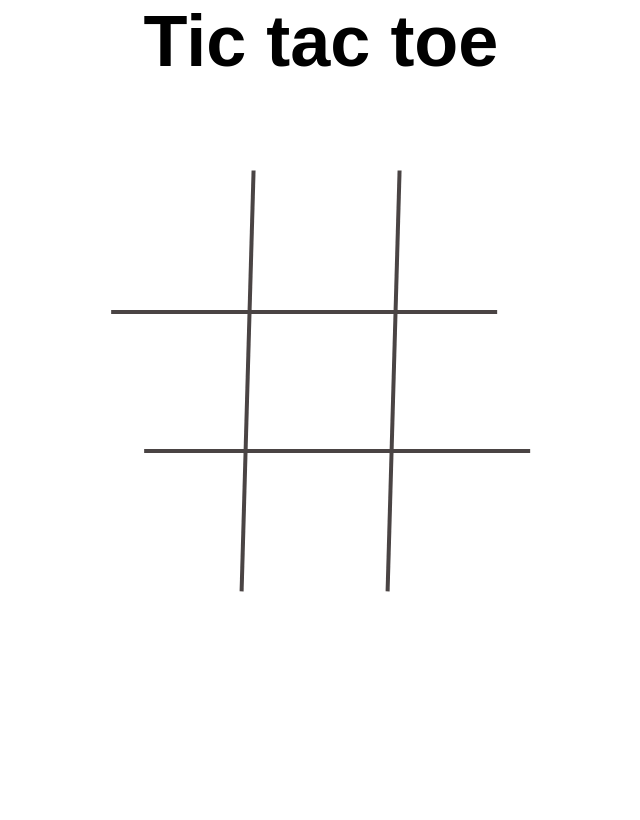
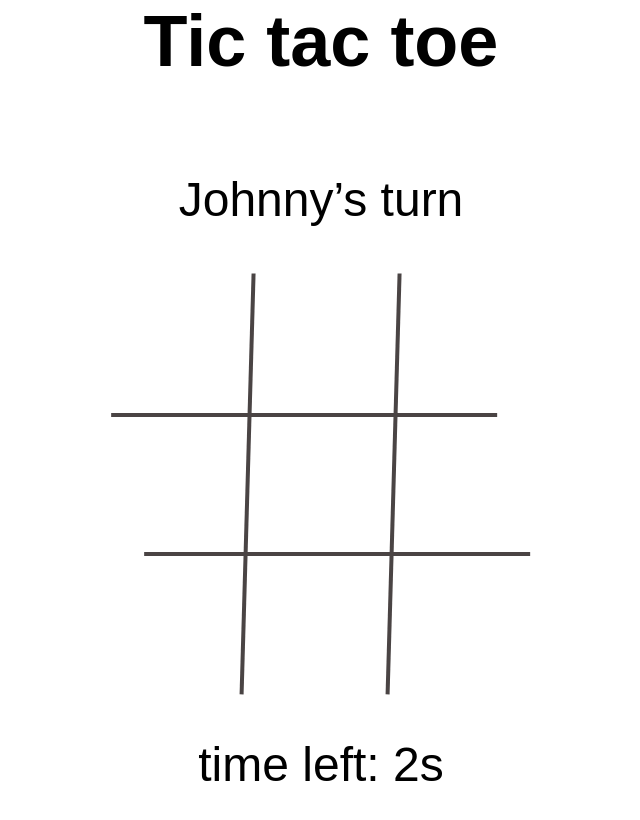
Before and after one commit to voromahery/tic-tac-toe, a React (Create React App) app: page / in a window 1280 px wide. Shown: the top 820 px of the page, without its empty margins (319-959 px from the left). Built offline with nearby package versions, Linux system fonts and the light colour scheme.

Commit message:
Aligns texts on the center

```diff
--- a/src/App.css
+++ b/src/App.css
@@ -16,7 +16,7 @@ button, .cell {
   cursor: pointer;
 }
 
-.board, input {
+.board, input, .started-wrapper {
   font-size: 48px;
 }
 
@@ -79,6 +79,10 @@ button, .cell {
   margin-bottom: 47px;
   margin-top: 31.32px;
  }
+
+.started-wrapper {
+  text-align: center;
+}
 
  .board-container {
   position: relative;
--- a/src/pages/StartedGame.tsx
+++ b/src/pages/StartedGame.tsx
@@ -8,7 +8,9 @@ import React from "react";
 
 export default function StartedGame(){
     return(
-        <div className='board-container'>
+<div className='started-wrapper'>
+    <p className='player-to-play'>Johnny’s turn</p>
+<div className='board-container'>
             <div className="vertical-border left"></div>
             <div data-cell-index="0" className="cell 0"></div>
             <div data-cell-index="1" className="cell 1"></div>
@@ -23,5 +25,7 @@ export default function StartedGame(){
             <div data-cell-index="8" className="cell 8"></div>
             <div className="vertical-border right"></div>
         </div>
+        <p className='remaining-time'>time left: 2s</p>
+</div>
     )
 }
```
